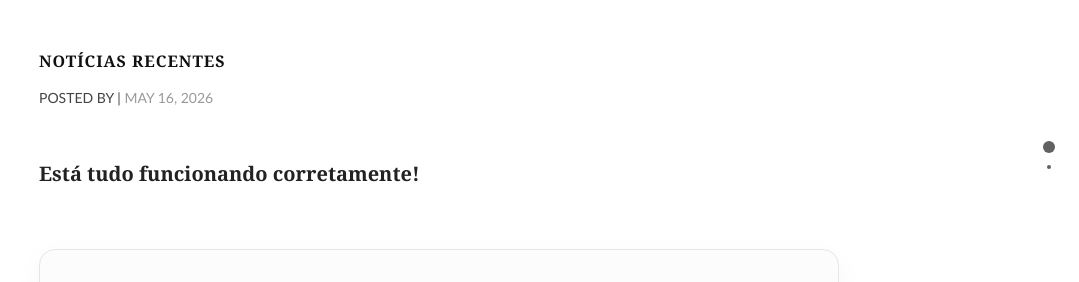
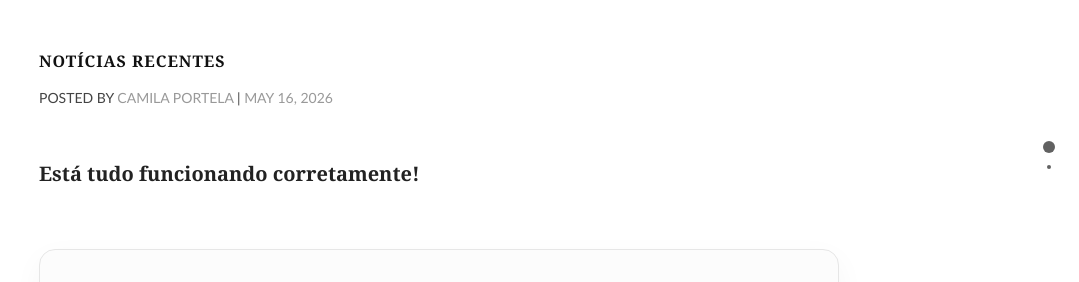
Before and after one commit to camilaportela/astrobiology, a Jekyll site: the page built from index.html, in a window 1280 px wide. Shown: the part 666-948 px from the top of the page, without its empty margins (201-1280 px from the left). Built offline with Jekyll 4.4.1, drawn with Linux system fonts in a browser that asks for light colours; comment, search, counter and statistics services are not loaded.

Commit message:
Fix homepage gallery and latest post

```diff
--- a/_includes/universal-strip.html
+++ b/_includes/universal-strip.html
@@ -23,7 +23,7 @@
     {% assign gallery_count_class = "posts-expand-gallery--four" %}
   {% endif %}
 
-  <div class="posts-expand-gallery {{ gallery_count_class }}" data-posts-count="{{ posts_count }}">
+  <section class="posts-expand-gallery {{ gallery_count_class }}" data-posts-count="{{ posts_count }}" aria-label="Galeria de notícias">
     {% if posts_count > 4 %}
       <button class="posts-expand-gallery__arrow posts-expand-gallery__arrow--prev" type="button" aria-label="Mostrar posts anteriores">&#10094;</button>
       <button class="posts-expand-gallery__arrow posts-expand-gallery__arrow--next" type="button" aria-label="Mostrar próximos posts">&#10095;</button>
@@ -82,6 +82,6 @@
     <p class="posts-expand-gallery__footer">
       <a href="/noticias/" class="posts-expand-gallery__link">Ver todas as notícias →</a>
     </p>
-  </div>
+  </section>
 </div>
 {% endif %}
--- a/index.html
+++ b/index.html
@@ -45,10 +45,12 @@
 
     <!-- begin section: artigo editorial dinâmico -->
     {% if site.posts.size > 0 %}
+    {% assign latest_post = site.posts.first %}
+    {% assign latest_author = latest_post.author | default: "Camila Portela" %}
     <div class="section article-section" data-anchor="skills">
       <article class="main-article">
         <header>
-          <h3 class="byline">Posted by <a href="#">{{ latest_post.author }}</a> | <a href="#">{{ latest_post.date | date: "%B %d, %Y" }}</a></h3>
+          <h3 class="byline">Posted by <a href="#">{{ latest_author }}</a> | <a href="#">{{ latest_post.date | date: "%B %d, %Y" }}</a></h3>
           <h1 class="article__headline">{{ latest_post.title }}</h1>
           {% if latest_post.subtitle %}
           <h2 class="lead">{{ latest_post.subtitle }}</h2>
```
